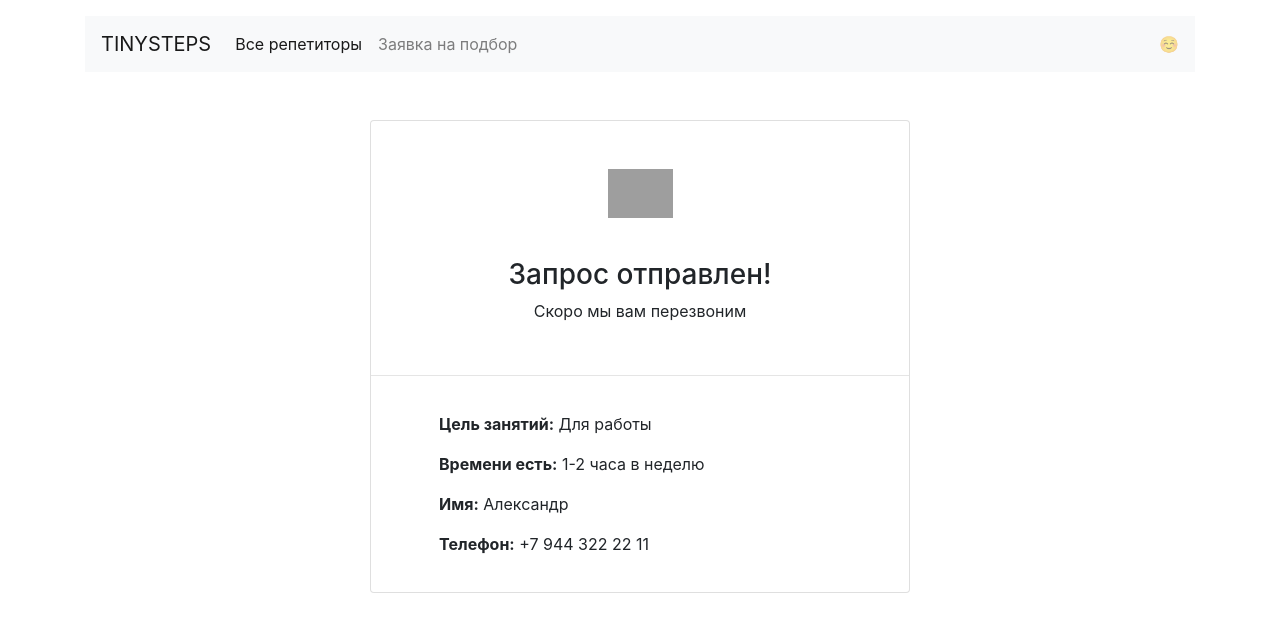
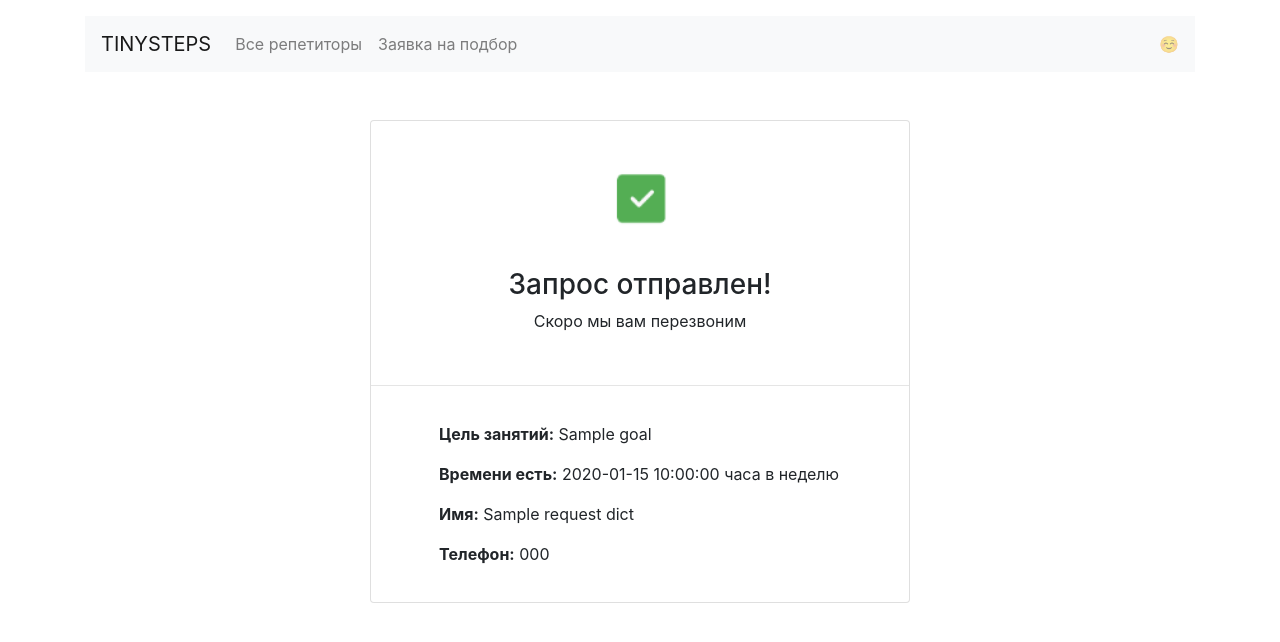
Before and after one commit to Hrafnir/stp_flask_1, a Python web app: template templates/request_done.html in a window 1280 px wide. Shown: the top 642 px of the page. Run offline with Jinja, Linux system fonts and the light colour scheme; the template is opened without the code that fills it: most values are stand-ins (such as "Sample title", 1, 10 or a date in 2020); some libraries are stand-ins or nearby versions; grey boxes are pictures that could not be loaded.

Commit message:
request_done.html is ready

```diff
--- a/templates/request_done.html
+++ b/templates/request_done.html
@@ -1,58 +1,24 @@
-<!DOCTYPE html>
-<html lang="ru">
-
-<head>
-  <meta charset="UTF-8">
-  <title>TINYSTEPS</title>
-  <link rel="stylesheet" href="https://stackpath.bootstrapcdn.com/bootstrap/4.3.1/css/bootstrap.min.css" integrity="sha384-ggOyR0iXCbMQv3Xipma34MD+dH/1fQ784/j6cY/iJTQUOhcWr7x9JvoRxT2MZw1T" crossorigin="anonymous">
-</head>
-
-<body>
-  <header class="container mt-3">
-    <nav class="navbar navbar-expand-lg navbar-light bg-light">
-      <a class="navbar-brand" href="#">TINYSTEPS</a>
-      <button class="navbar-toggler" type="button" data-toggle="collapse" data-target="#navbarNav" aria-controls="navbarNav" aria-expanded="false" aria-label="Toggle navigation">
-        <span class="navbar-toggler-icon"></span>
-      </button>
-      <div class="collapse navbar-collapse" id="navbarNav">
-        <ul class="navbar-nav">
-          <li class="nav-item active">
-            <a class="nav-link" href="#">Все репетиторы</a>
-          </li>
-          <li class="nav-item">
-            <a class="nav-link" href="#">Заявка на подбор</a>
-          </li>
-        </ul>
-      </div>
-      <span class="navbar-text d-sm-none d-lg-block">
-        ☺️
-      </span>
-    </nav>
-  </header>
+{% extends 'base.html' %}
+{% block content %}
   <main class="container mt-3">
     <!-- HERO -->
     <div class="row mt-5">
       <div class="col-10 col-md-6 offset-1 offset-md-3">
         <div class="card mb-3">
           <div class="card-body text-center pt-5">
-            <img src="../static/check.png" class="mb-3" width="65" alt="">
+            <img src="/static/assets/done.png" class="mb-3" width="65" alt="">
             <h2 class="h3 card-title mt-4 mb-2">Запрос отправлен!</h2>
             <p>Скоро мы вам перезвоним</p>
           </div>
           <hr />
           <div class="card-body mx-5">
-            <p><b>Цель занятий:</b> Для работы</p>
-            <p><b>Времени есть:</b> 1-2 часа в неделю</p>
-            <p><b>Имя:</b> Александр</p>
-            <p><b>Телефон:</b> +7 944 322 22 11</p>
+            <p><b>Цель занятий:</b> {{ goal }}</p>
+            <p><b>Времени есть:</b> {{ request_dict.time }} часа в неделю</p>
+            <p><b>Имя:</b> {{ request_dict.name }}</p>
+            <p><b>Телефон:</b> {{ request_dict.telephone }}</p>
           </div>
         </div>
       </div>
     </div>
   </main>
-
-  <script src="https://code.jquery.com/jquery-3.2.1.slim.min.js" integrity="sha384-KJ3o2DKtIkvYIK3UENzmM7KCkRr/rE9/Qpg6aAZGJwFDMVNA/GpGFF93hXpG5KkN" crossorigin="anonymous"></script>
-  <script src="https://cdnjs.cloudflare.com/ajax/libs/popper.js/1.12.9/umd/popper.min.js" integrity="sha384-ApNbgh9B+Y1QKtv3Rn7W3mgPxhU9K/ScQsAP7hUibX39j7fakFPskvXusvfa0b4Q" crossorigin="anonymous"></script>
-  <script src="https://maxcdn.bootstrapcdn.com/bootstrap/4.0.0/js/bootstrap.min.js" integrity="sha384-JZR6Spejh4U02d8jOt6vLEHfe/JQGiRRSQQxSfFWpi1MquVdAyjUar5+76PVCmYl" crossorigin="anonymous"></script>
-</body>
-</html>
+{% endblock %}
```
Also changed, not shown: app.py (+12 -12 lines).
